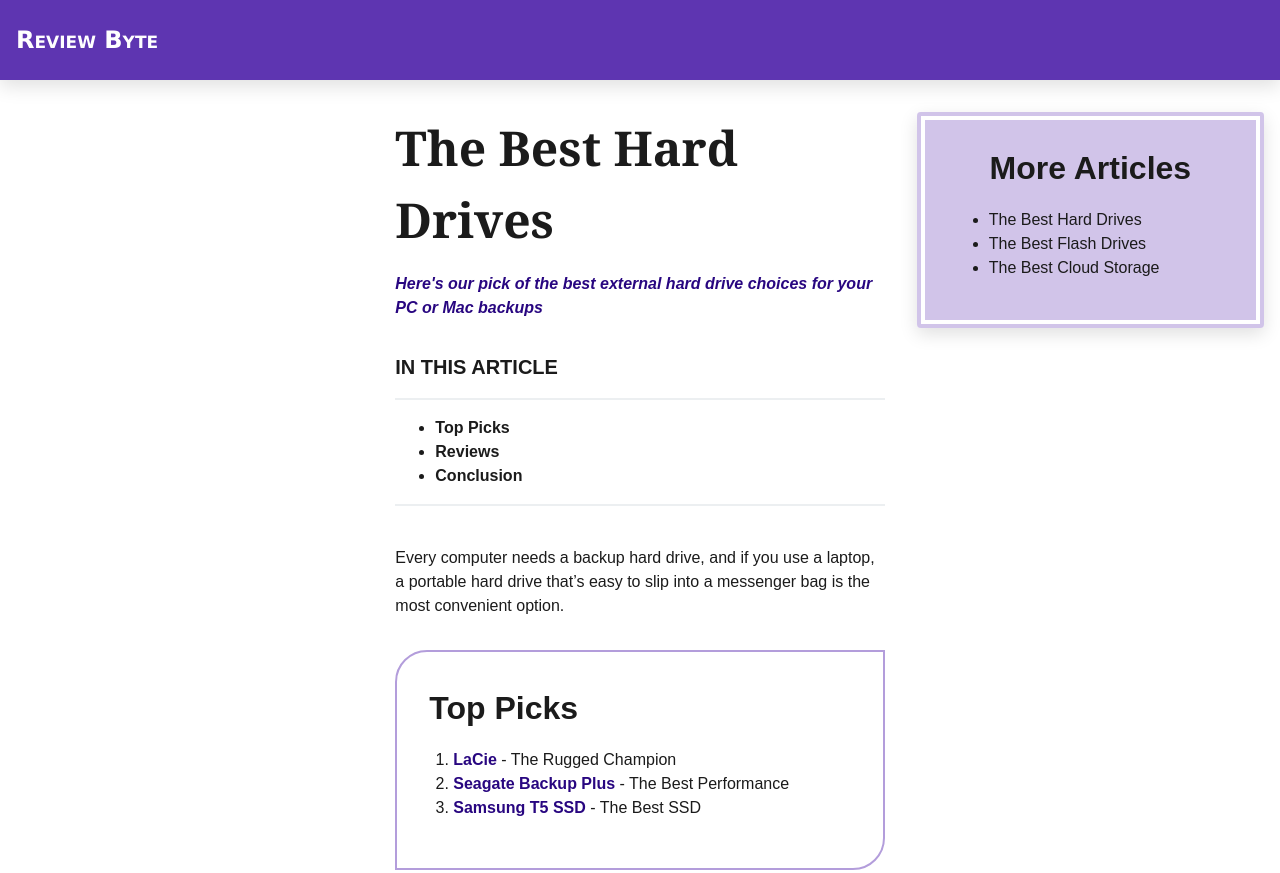
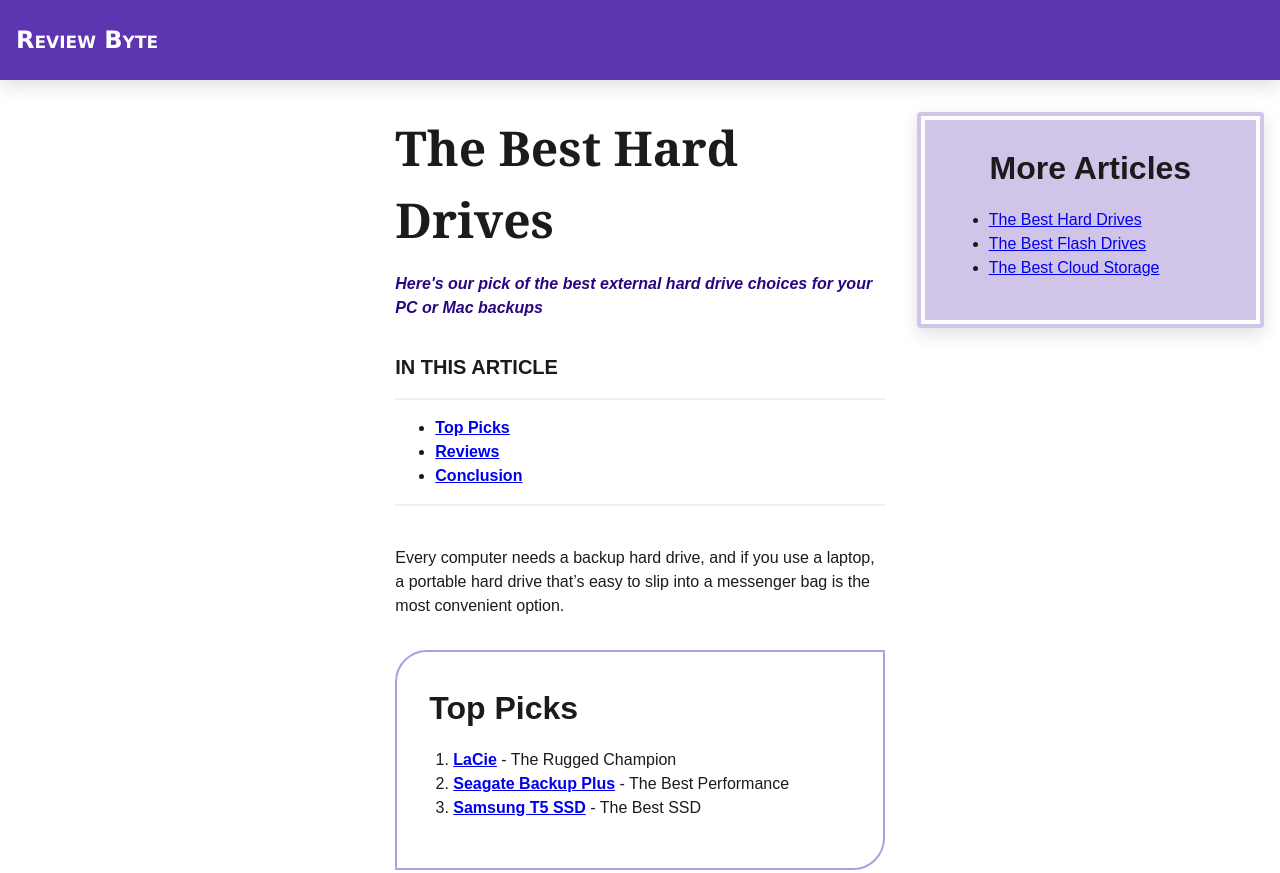
Before and after one commit to boolean-uk/html-navigation-practice, a plain HTML site: page index.html in a window 1280 px wide. Shown: the top 873 px of the page. Drawn offline with Linux system fonts and the light colour scheme.

Commit message:
exercise done

```diff
--- a/index.html
+++ b/index.html
@@ -26,9 +26,9 @@
         <hr />
         <nav>
           <ul>
-            <li>Top Picks</li>
-            <li>Reviews</li>
-            <li>Conclusion</li>
+            <li><a href="#topPicks">Top Picks</a></li>
+            <li><a href="#reviews">Reviews</a></li>
+            <li><a href="#conclusion">Conclusion</a></li>
           </ul>
         </nav>
         <hr />
@@ -42,19 +42,19 @@
           </p>
         </section>
         <section id="top-picks">
-          <h2>Top Picks</h2>
+          <h2 id="topPicks">Top Picks</h2>
           <div>
             <ol>
-              <li><strong>LaCie</strong> - The Rugged Champion</li>
+              <li><strong><a href="https://www.lacie.com/gb/en/products/ssd/" target="_blank">LaCie</a></strong> - The Rugged Champion</li>
               <li>
-                <strong>Seagate Backup Plus</strong> - The Best Performance
+                <strong><a href="https://www.elkjop.no/product/pc-datautstyr-og-kontor/lagring/ekstern-harddisk-hdd/seagate-backup-plus-5-tb-barbar-harddisk-sort/25494" target="_blank">Seagate Backup Plus</a></strong> - The Best Performance
               </li>
-              <li><strong>Samsung T5 SSD</strong> - The Best SSD</li>
+              <li><strong><a href="https://www.elkjop.no/product/pc-datautstyr-og-kontor/lagring/ekstern-ssd/samsung-t5-barbar-ssd-1-tb-sort/SAMT5SSD1TB" target="_blank">Samsung T5 SSD</a></strong> - The Best SSD</li>
             </ol>
           </div>
         </section>
         <section>
-          <h2>Reviews</h2>
+          <h2 id="reviews">Reviews</h2>
           <section>
             <h3>LaCie - The Rugged Champion</h3>
             <p>
@@ -101,7 +101,7 @@
           </section>
         </section>
         <section>
-          <h2>Conclusion</h2>
+          <h2 id="conclusion">Conclusion</h2>
           <p>
             Buying the best external hard drive for your needs involves figuring
             out how much space you need. You don't want to buy an external hard
@@ -123,9 +123,9 @@
           <h2>More Articles</h2>
           <nav>
             <ul>
-              <li>The Best Hard Drives</li>
-              <li>The Best Flash Drives</li>
-              <li>The Best Cloud Storage</li>
+              <li><a href="https://uk.pcmag.com/hard-drives/7890/the-best-external-hard-drives">The Best Hard Drives</a></li>
+              <li><a href="https://www.tomshardware.com/best-picks/best-flash-drives">The Best Flash Drives</a></li>
+              <li><a href="https://uk.pcmag.com/file-syncing-and-backup/3682/the-best-cloud-storage-and-file-sharing-services-for-2020">The Best Cloud Storage</a></li>
             </ul>
           </nav>
         </section>
```
Also changed, not shown: Cloud.html (added), Flash.html (added), Hard.html (added).
